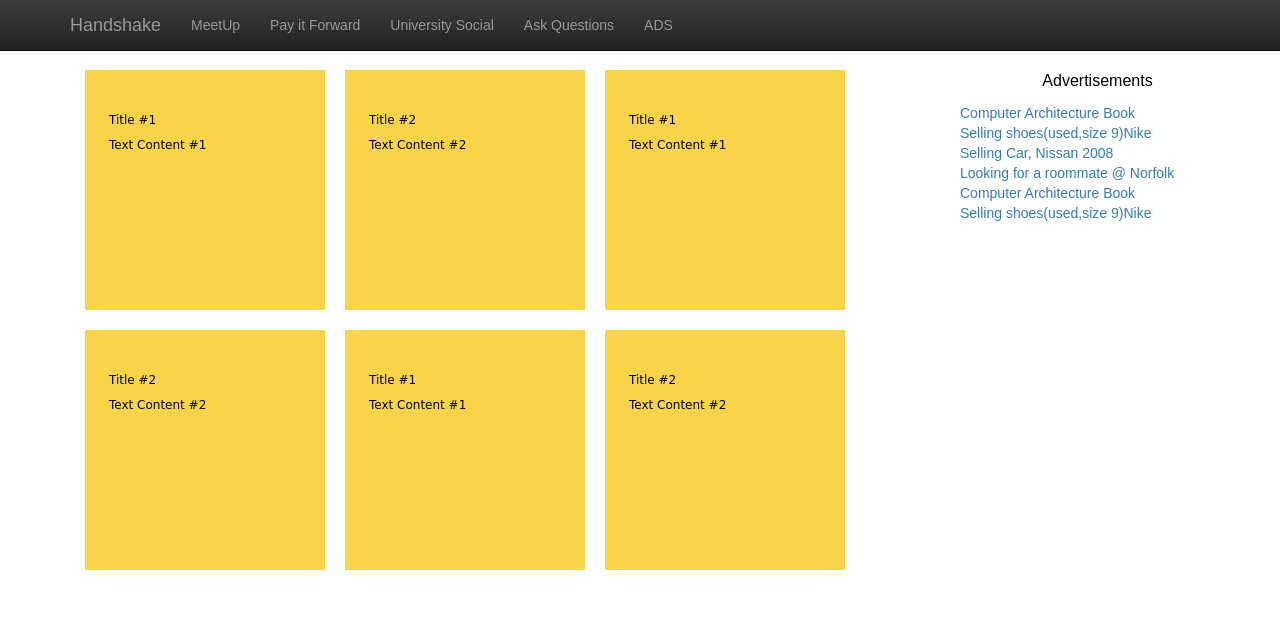
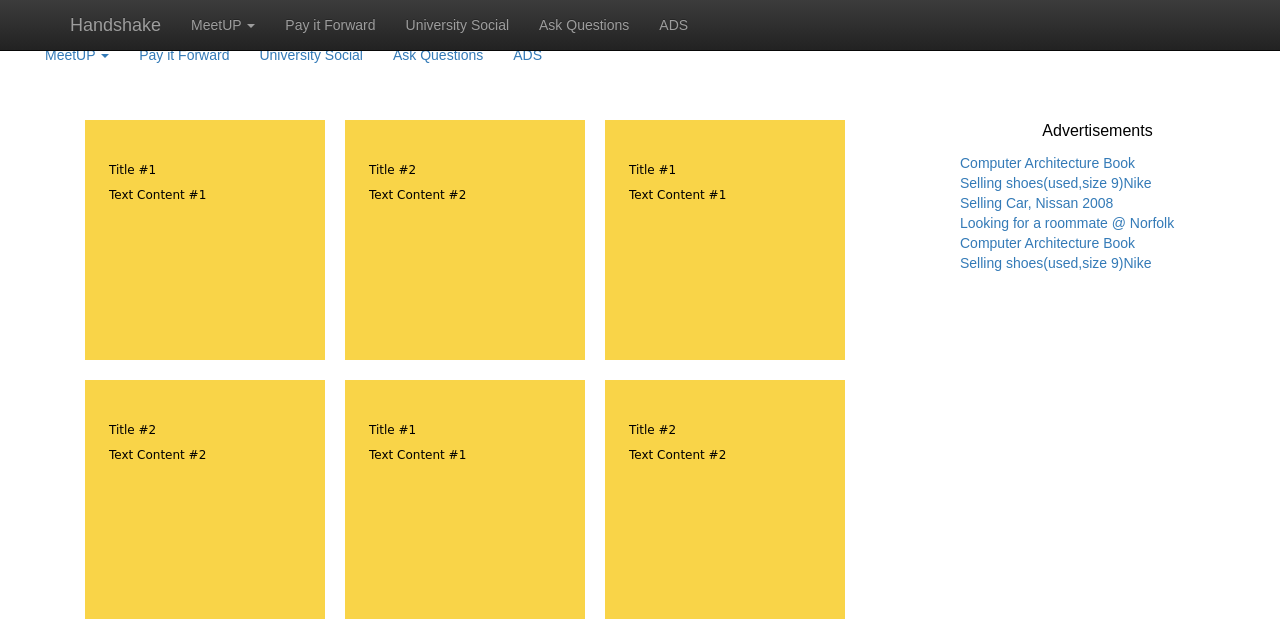
Before and after one commit to kotut/spartans, a PHP site: page /event.php in a window 1280 px wide. Shown: the top 619 px of the page. Run offline with PHP 8.4, Linux system fonts and the light colour scheme; some libraries are stand-ins or nearby versions.

Commit message:
Global nav changes

```diff
--- a/include/nav.php
+++ b/include/nav.php
@@ -17,8 +17,13 @@
 
 
   				<ul class="nav navbar-nav">
-  					<li><a href="http://<?php echo $_SERVER['SERVER_NAME']."/meetup.php"?>">MeetUp</a>
-  					<li><a href="http://<?php echo $_SERVER['SERVER_NAME']."/payforward/"?>">Pay it Forward</a>
+  					<li class="dropdown">
+              <a href="http://<?php echo $_SERVER['SERVER_NAME']."/meetup.php"?>" class="dropdown-toggle" data-toggle="dropdown" role="button" aria-haspopup="true" aria-expanded="false">MeetUP <span class="caret"></span></a>
+                <ul class="dropdown-menu">
+                  <li><a href="#">Create Event</a></li>
+                </ul>
+            </li>
+  					<li><a href="http://<?php echo $_SERVER['SERVER_NAME']."/payforward/advice.php"?>">Pay it Forward</a>
   					<li><a href="http://<?php echo $_SERVER['SERVER_NAME']."/#"?>">University Social</a>
   					<li><a href="http://<?php echo $_SERVER['SERVER_NAME']."/#"?>">Ask Questions</a>
   					<li><a href="http://<?php echo $_SERVER['SERVER_NAME']."/#"?>">ADS</a>
@@ -26,3 +31,23 @@
   			</div>
   		</div><!-- End Container-->
   	</nav><!-- End navbar -->
+
+
+
+
+          <ul class="nav navbar-nav">
+
+            <li class="dropdown">
+              <a href="http://<?php echo $_SERVER['SERVER_NAME']."/meetup.php"?>" class="dropdown-toggle" data-toggle="dropdown" role="button" aria-haspopup="true" aria-expanded="false">MeetUP <span class="caret"></span></a>
+                <ul class="dropdown-menu">
+                  <li><a href="#">Create Event</a></li>
+                </ul>
+            </li>
+            <li><a href="#pay_it_forward">Pay it Forward</a>
+            <li><a href="#university_socia">University Social</a>
+            <li><a href="#ask_questions">Ask Questions</a>
+            <li><a href="#ads">ADS</a>
+          </ul>
+        </div>
+      </div><!-- End Container-->
+    </nav><!-- End navbar -->
```
